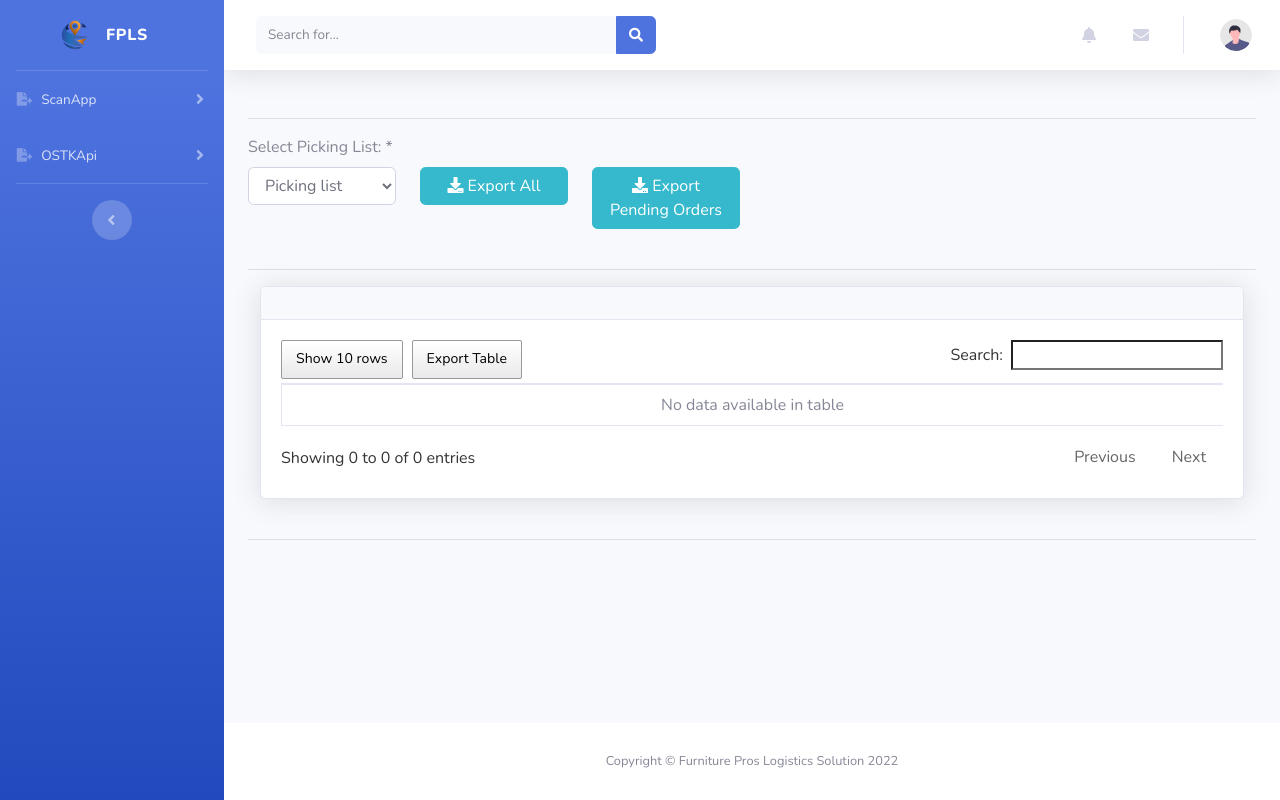
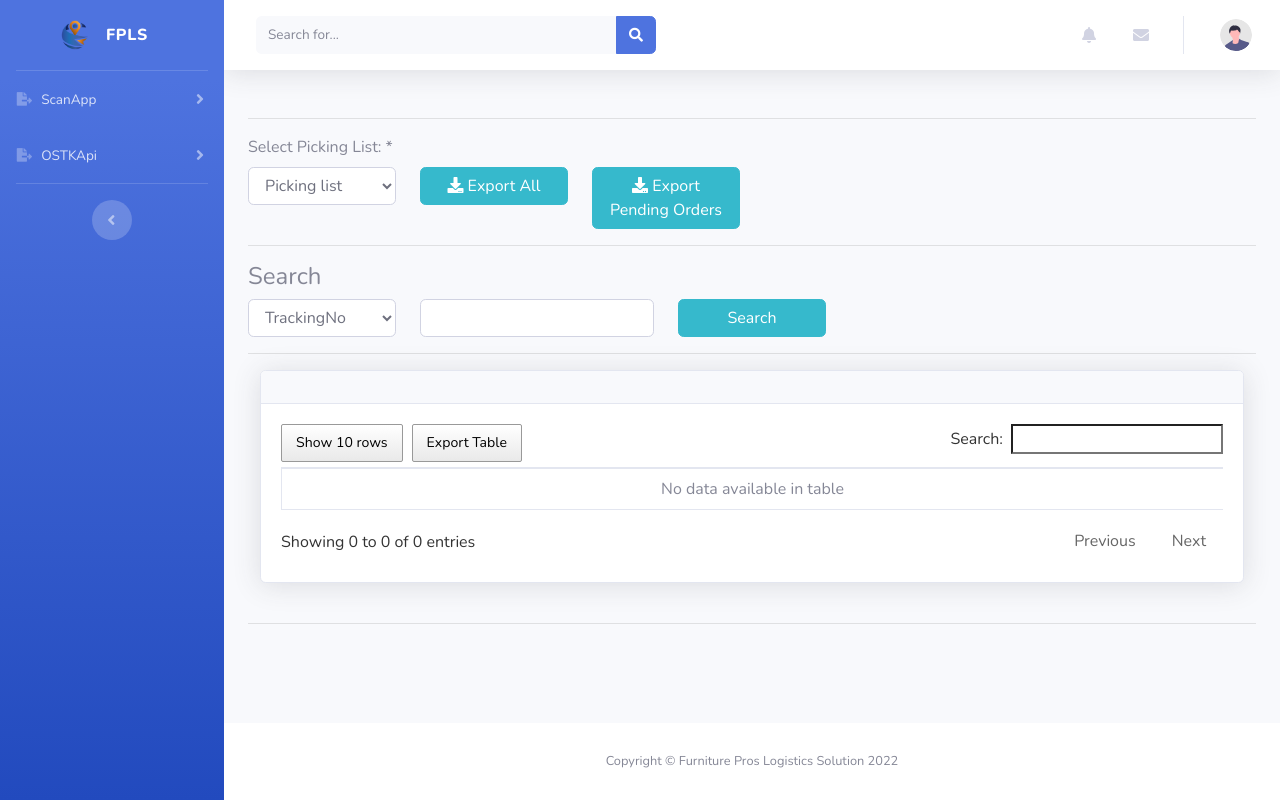
Before and after one commit to FOA-AndyG/FPLPortalCloud, a Django app: template Django_Project/templates/OMSOrderApp/pages/web_scan_report.html in a window 1280 px wide. Run offline with Django 4.2, Linux system fonts and the light colour scheme; the template is opened without the code that fills it, so the values that code supplies are empty; some libraries are stand-ins or nearby versions.

Commit message:
add internal tracking scan search

```diff
--- a/Django_Project/Django_apps/OMSOrderApp/views.py
+++ b/Django_Project/Django_apps/OMSOrderApp/views.py
@@ -242,6 +242,7 @@ def web_scan_report(request):
     if not check_login_status(request):
         return redirect("HomeApp:login")
     location = get_session_user_location(request)
+
     warehouse_code_map = {
         "FPL": 7,
         "TX": 11,
@@ -288,6 +289,11 @@ def web_scan_report(request):
 
     content["display_data"] = get_tracking_detail_data(5000, location)
 
+    if request.method == "POST" and 'search_btn' in request.POST:
+        search_select = request.POST.get('search_select')
+        search_input = request.POST.get('search_input')
+        content["display_data"] = search_tracking_detail_data(search_select, search_input)
+
     return render(request, PAGE_PATH + "web_scan_report.html", content)
 
 
--- a/Django_Project/templates/OMSOrderApp/pages/web_scan_report.html
+++ b/Django_Project/templates/OMSOrderApp/pages/web_scan_report.html
@@ -56,7 +56,28 @@
         </div>
     </div>
 </form>
-<br>
+<hr>
+<h4>Search</h4>
+<form enctype="multipart/form-data" method="post">
+    {% csrf_token %}
+    <div class="row">
+        <div class="col-sm-2">
+            <select class="form-control" name="search_select" required>
+                <option value="TrackingNo">TrackingNo</option>
+                <option value="ContainerNo">ContainerNo</option>
+            </select>
+        </div>
+        <div class="col-sm-3">
+            <input class="form-control" id="search_input" name="search_input" type="text" required>
+        </div>
+        <div class="col-sm-2">
+            <button class="btn btn-info btn-block short_loading" type="submit" name="search_btn">
+                Search
+            </button>
+        </div>
+    </div>
+</form>
+
 <hr>
 
 <!-- Content Row -->
```
Also changed, not shown: Django_Project/Django_apps/OMSOrderApp/picking_functions/scan_support_functions.py (+8 -0 lines).
